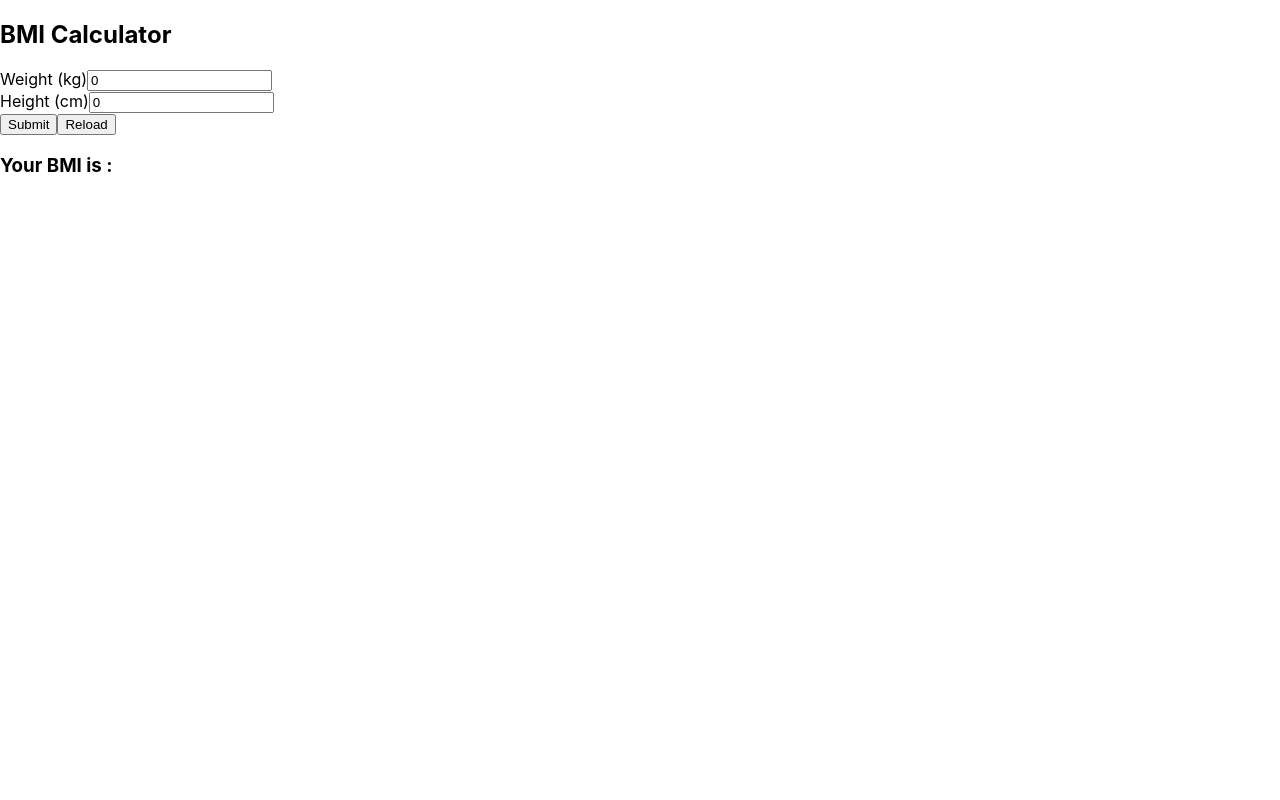
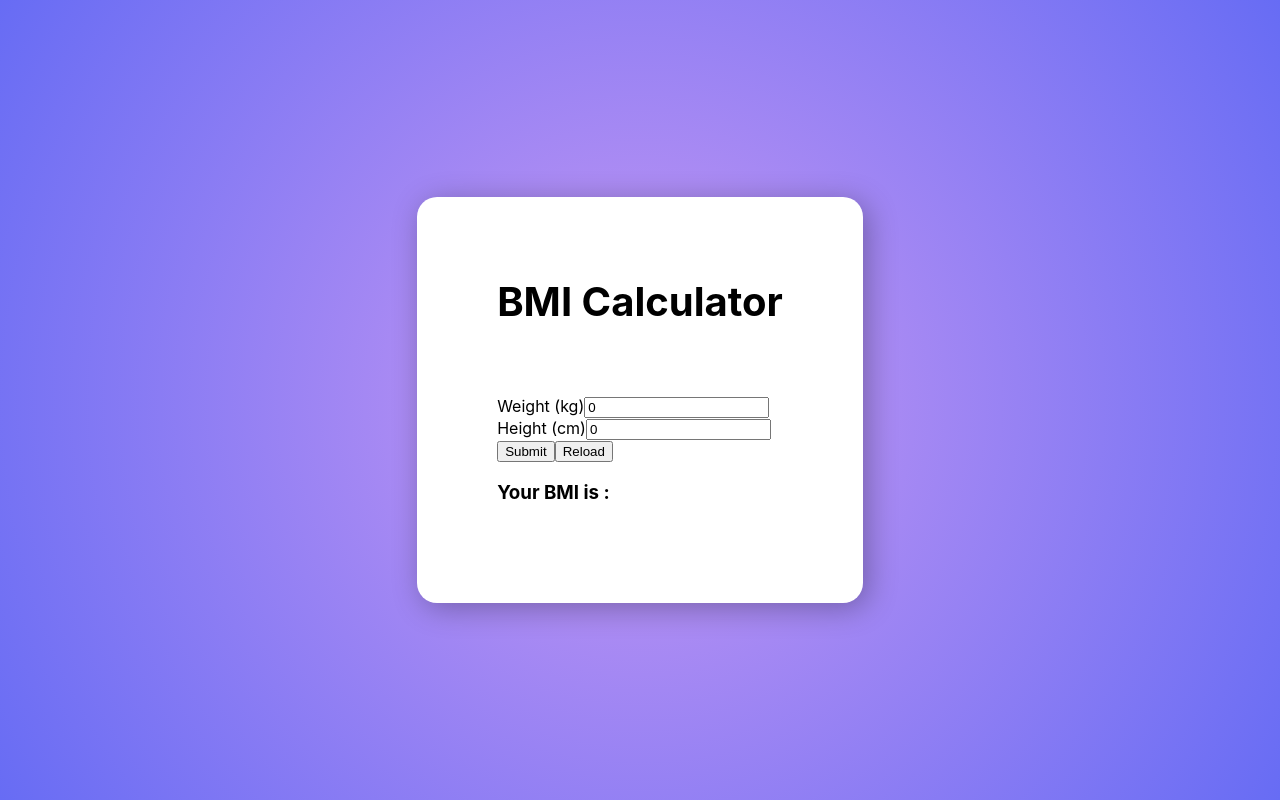
Before and after one commit to ChaviduBandara/BMI-Calculator, a React (Create React App) app: page / in a window 1280 px wide. Built offline with nearby package versions, Linux system fonts and the light colour scheme.

Commit message:
updated App.css

```diff
--- a/src/App.css
+++ b/src/App.css
@@ -0,0 +1,20 @@
+.App {
+    display: flex;
+    justify-content: center;
+    align-items: center;
+    min-height: 100vh;
+    background: radial-gradient(circle, #c798f3, #676cf4);
+}
+  .container{
+    background-color: rgb(255, 255, 255);
+    padding: 80px;
+    border-radius: 20px;
+    border: none;
+    box-shadow: 5px 5px 30px rgba(0, 0, 0, 0.3);
+  }
+  .container h2{
+    padding-bottom: 70px;
+    margin: 0;
+    font-size: 40px;
+
+  }
--- a/src/App.js
+++ b/src/App.js
@@ -54,7 +54,7 @@ function App() {
     <div className="App">
       <div className='container'>
         <h2>BMI Calculator</h2>
-        <form onSubmit={calBmi}>
+        <form className='form' onSubmit={calBmi}>
           <div>
             <label>Weight (kg)</label>
             <input
```
